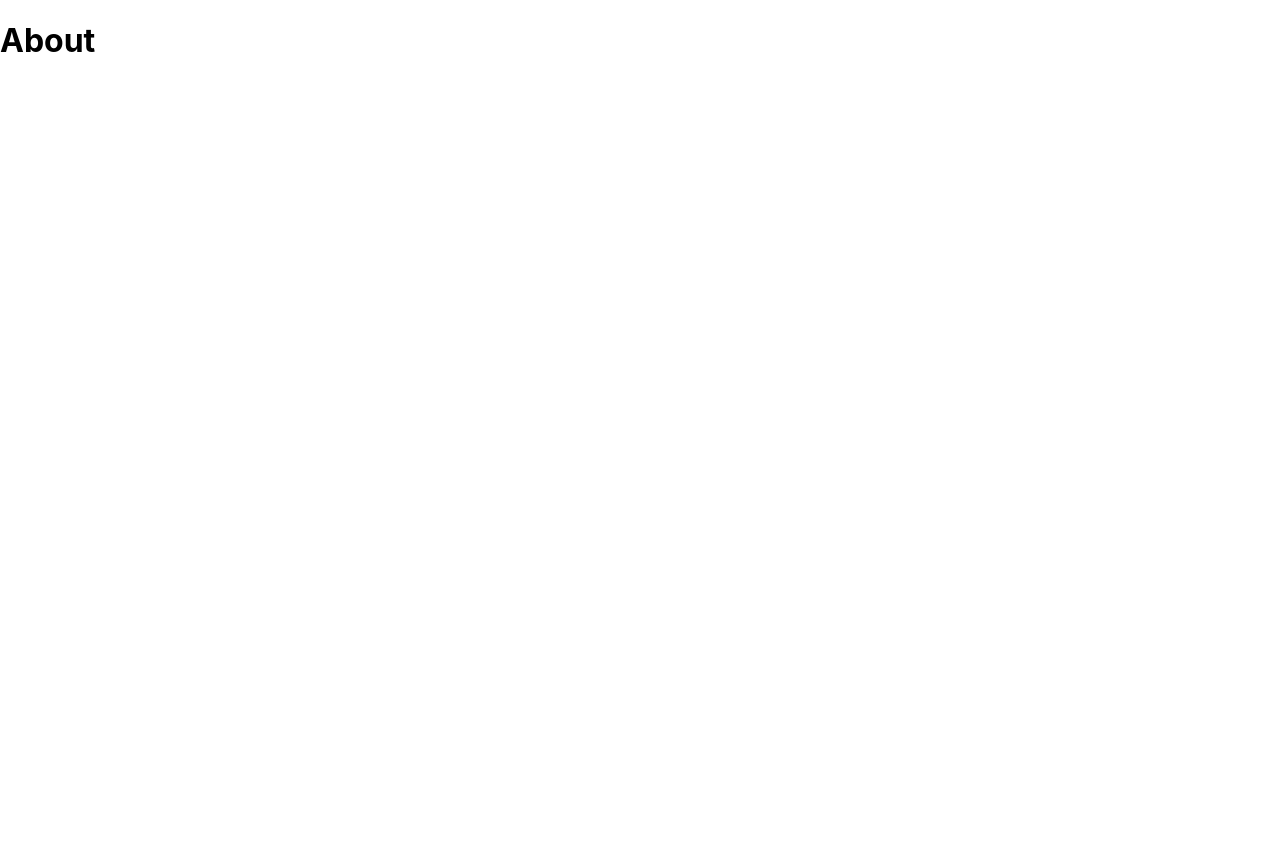
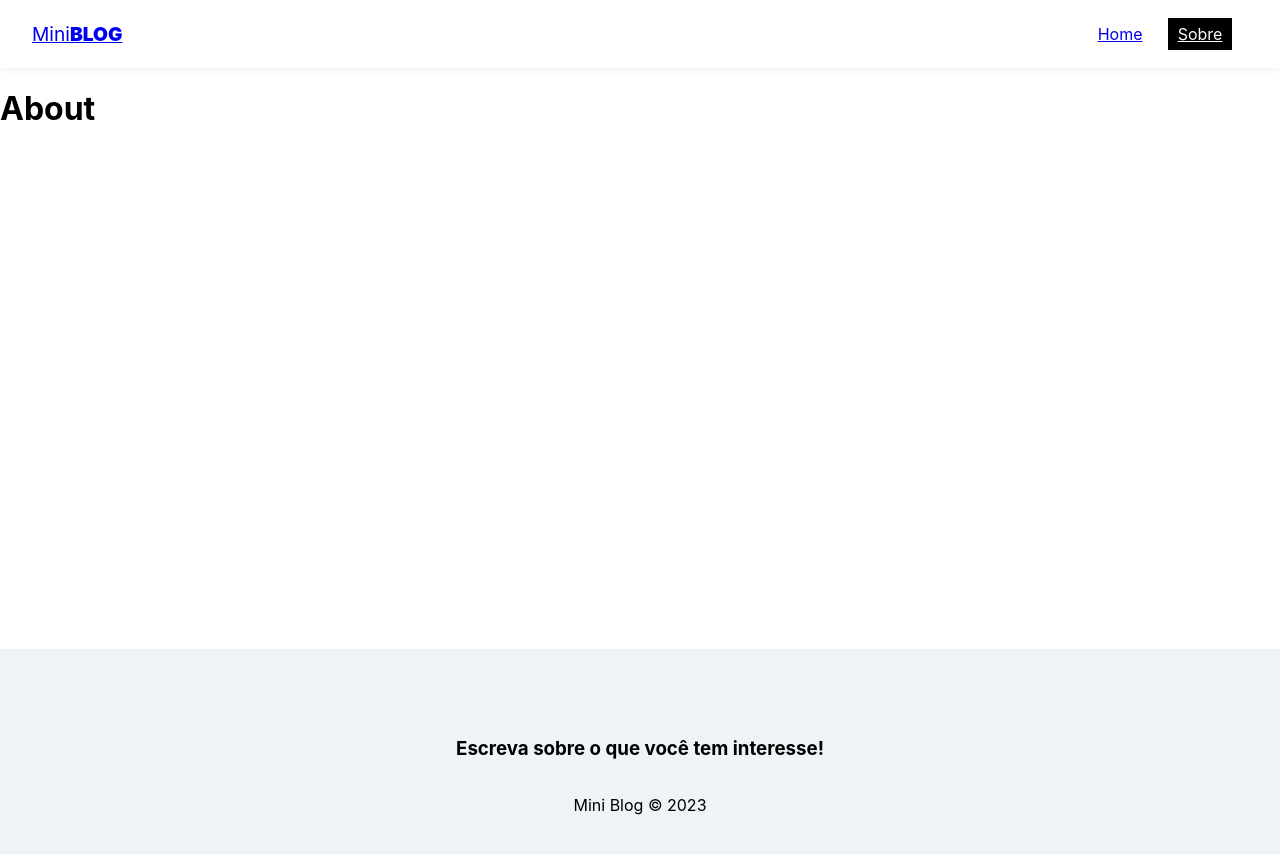
Before and after one commit to joaoldantasn/miniblog, a React (Create React App) app: page /about in a window 1280 px wide. Shown: the top 854 px of the page. Before the commit the page ends 800 px from the top, so only its background shows below. Built offline with nearby package versions, Linux system fonts and the light colour scheme.

Commit message:
NavBar e Footer

```diff
--- a/src/App.js
+++ b/src/App.js
@@ -4,17 +4,22 @@
 //Pages
 import Home from './pages/Home/Home';
 import About from './pages/About/About';
+//Components
+import Navbar from './components/Navbar';
+import Footer from './components/Footer';
 
 function App() {
   return (
     <div className="App">
       <BrowserRouter>
+        <Navbar />
         <div className="container">
           <Routes>
             <Route path="/" element={<Home />} />
             <Route path="/about" element={<About />} />
           </Routes>
         </div>
+        <Footer />
       </BrowserRouter>
     </div>
   );
--- /dev/null
+++ b/src/components/Footer.js
@@ -0,0 +1,13 @@
+import React from 'react';
+import styles from './Footer.module.css';
+
+const Footer = () => {
+  return (
+    <footer className={styles.footer}>
+      <h3>Escreva sobre o que você tem interesse!</h3>
+      <p>Mini Blog &copy; 2023</p>
+    </footer>
+  );
+};
+
+export default Footer;
--- /dev/null
+++ b/src/components/Footer.module.css
@@ -0,0 +1,8 @@
+.footer{
+  height: 250px;
+  display: flex;
+  flex-direction: column;
+  align-items: center;
+  justify-content: center;
+  background-color: #edf3f6;
+}
--- /dev/null
+++ b/src/components/Navbar.js
@@ -0,0 +1,33 @@
+import React from 'react';
+import { NavLink } from 'react-router-dom';
+import styles from './Navbar.module.css';
+
+const Navbar = () => {
+  return (
+    <nav className={styles.navbar}>
+      <NavLink to="/" className={styles.brand}>
+        Mini<span>Blog</span>
+      </NavLink>
+      <ul className={styles.links_list}>
+        <li>
+          <NavLink
+            to="/"
+            className={({ isActive }) => (isActive ? styles.active : '')}
+          >
+            Home
+          </NavLink>
+        </li>
+        <li>
+          <NavLink
+            to="/about"
+            className={({ isActive }) => (isActive ? styles.active : '')}
+          >
+            Sobre
+          </NavLink>
+        </li>
+      </ul>
+    </nav>
+  );
+};
+
+export default Navbar;
--- /dev/null
+++ b/src/components/Navbar.module.css
@@ -0,0 +1,34 @@
+.navbar{
+  display: flex;
+  box-shadow: rgba(0,0,0,.15) 0px -2px 10px 0px;
+  justify-content: space-between;
+  align-items: center;
+  padding: .5em 2em;
+}
+
+.brand{
+  font-size: 1.2em;
+}
+
+.brand span{
+  font-weight: 900;
+  text-transform: uppercase;
+}
+
+.links_list{
+  display: flex;
+  list-style: none;
+}
+
+.links_list li{
+  margin-right: 1em;
+}
+
+.links_list li a{
+  padding: .4em .6em;
+}
+
+.active{
+  background-color: #000;
+  color: #fff;
+}
```
